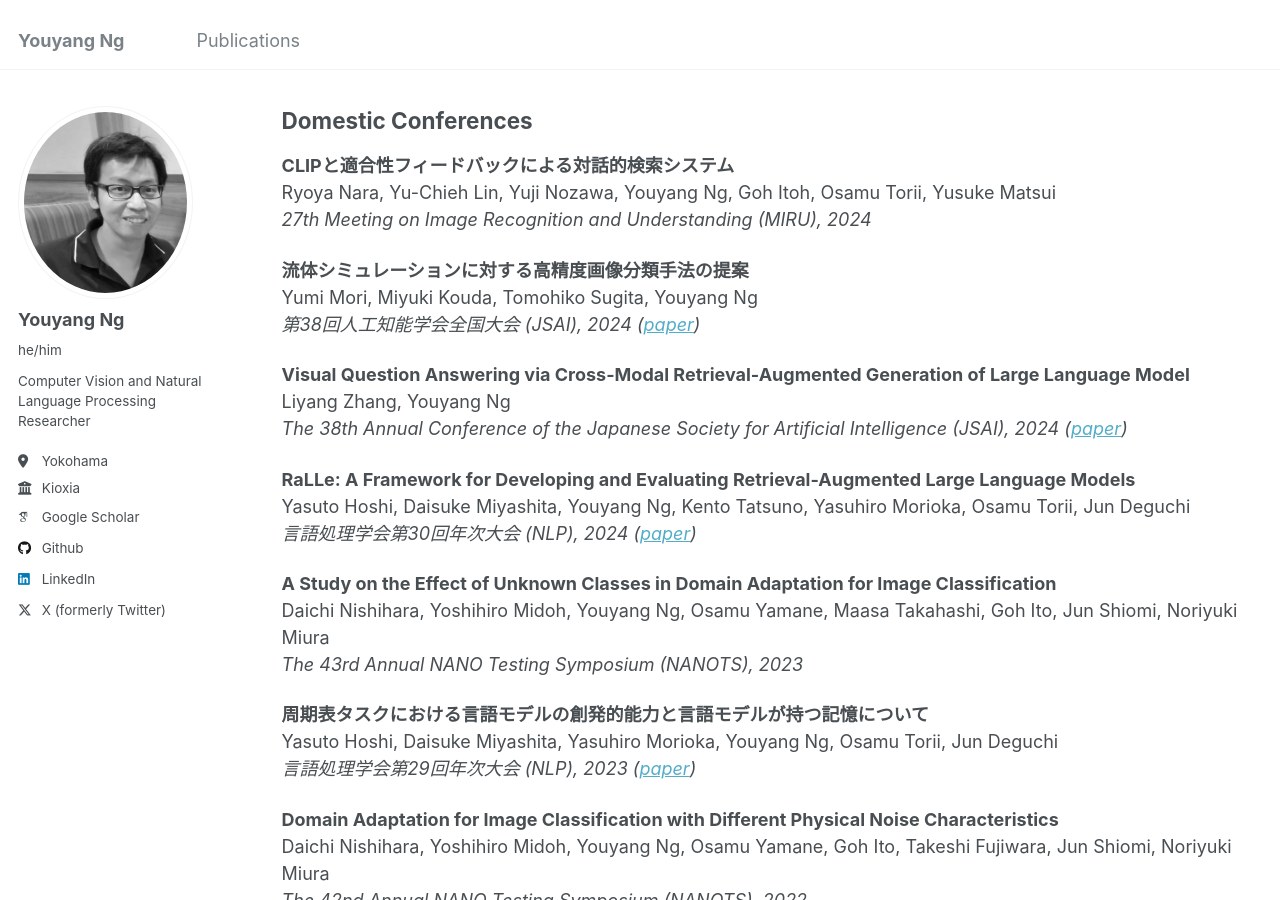
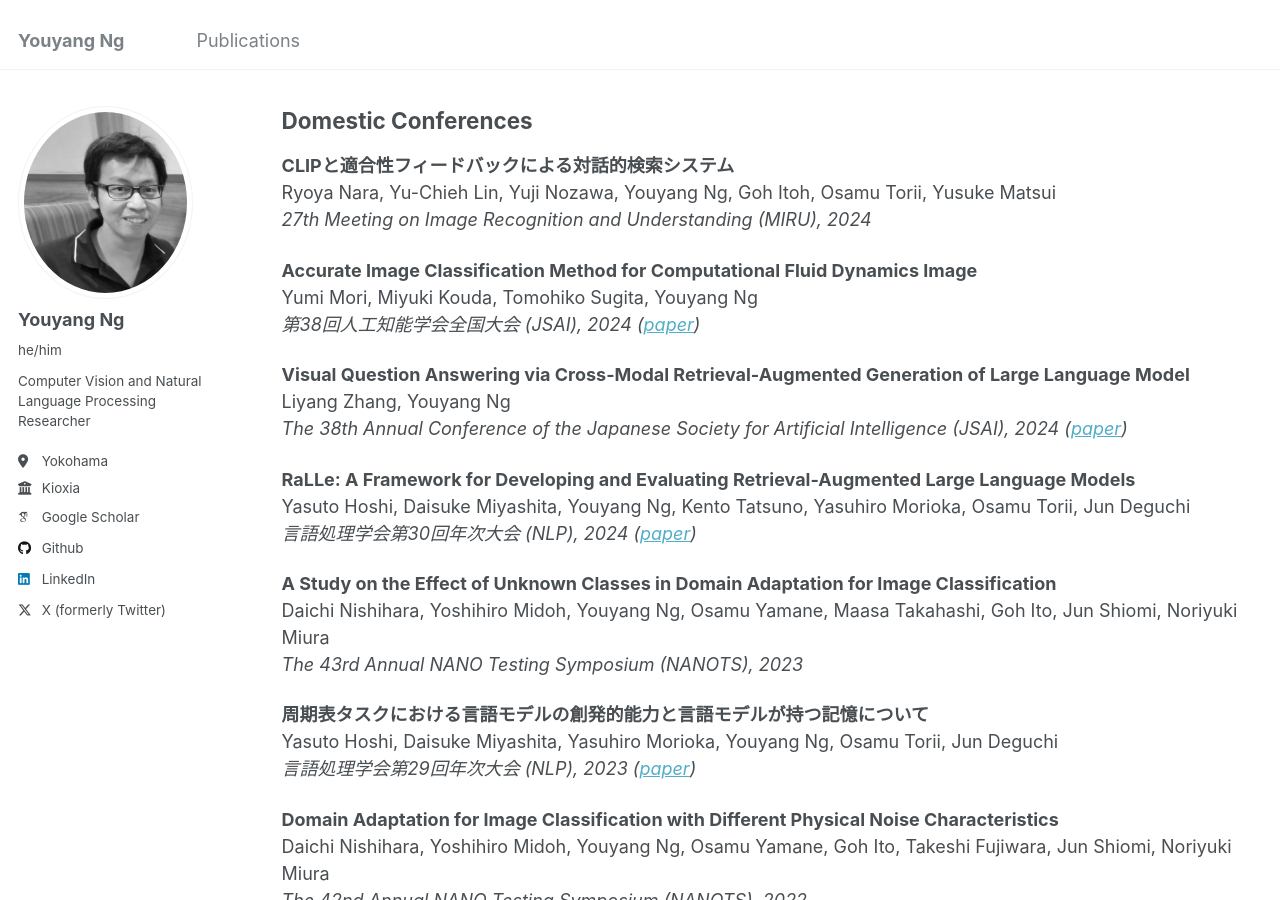
Before and after one commit to yy29/yy29.github.io, a Jekyll site: the page built from _pages/publications.md, in a window 1280 px wide and 900 px high, scrolled down 3435 px. Built offline with Jekyll 4.4.1, drawn with Linux system fonts in a browser that asks for light colours; some web fonts are replaced.

Commit message:
Update publications.md

```diff
--- a/_pages/publications.md
+++ b/_pages/publications.md
@@ -132,7 +132,7 @@ Yu-Jen Lai, Youyang Ng, Takeshi Sakoda, Yosuke Bando, Arata Miyamoto, Masahiro I
 Ryoya Nara, Yu-Chieh Lin, Yuji Nozawa, Youyang Ng, Goh Itoh, Osamu Torii, Yusuke Matsui
 *27th Meeting on Image Recognition and Understanding (MIRU), 2024*
 
-**流体シミュレーションに対する高精度画像分類手法の提案**
+**Accurate Image Classification Method for Computational Fluid Dynamics Image**
 Yumi Mori, Miyuki Kouda, Tomohiko Sugita, Youyang Ng
 *第38回人工知能学会全国大会 (JSAI), 2024 ([paper](https://www.jstage.jst.go.jp/article/pjsai/JSAI2024/0/JSAI2024_2K1GS1004/_article/-char/ja/))*
 
```
